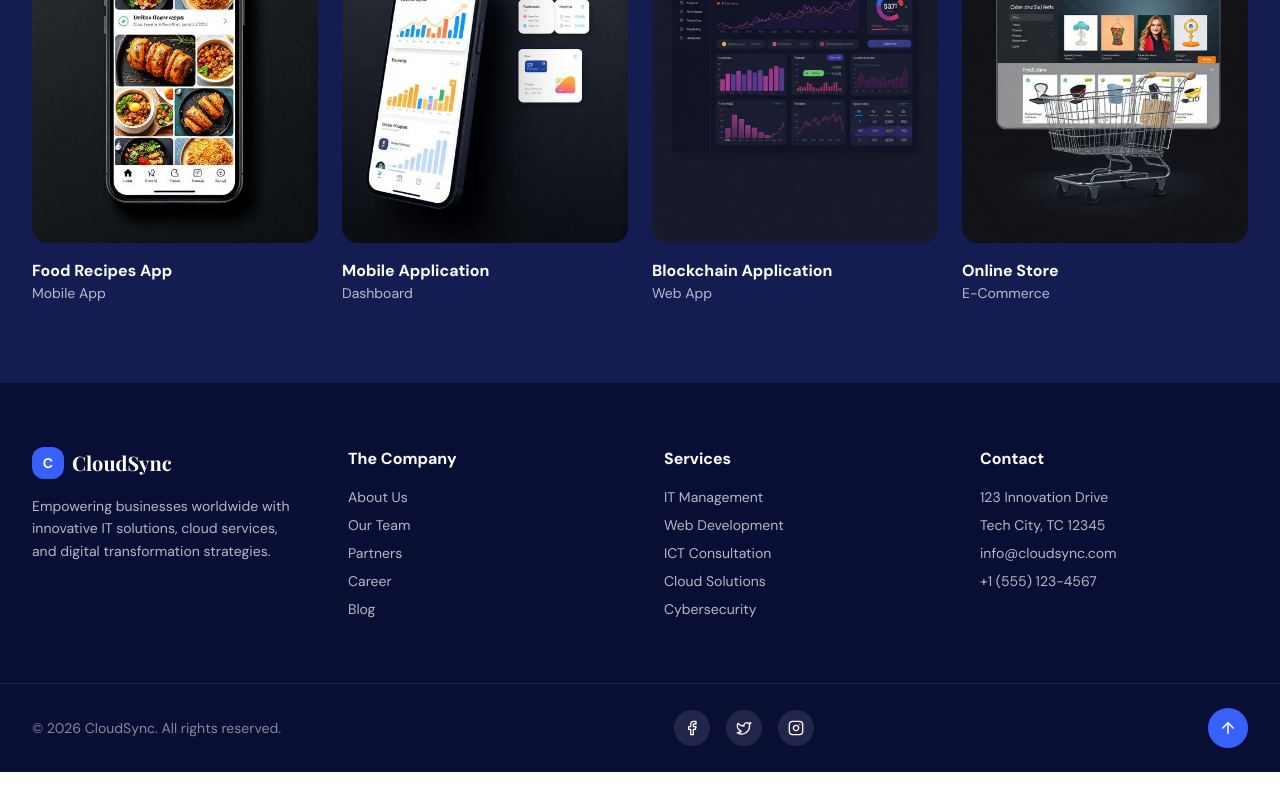
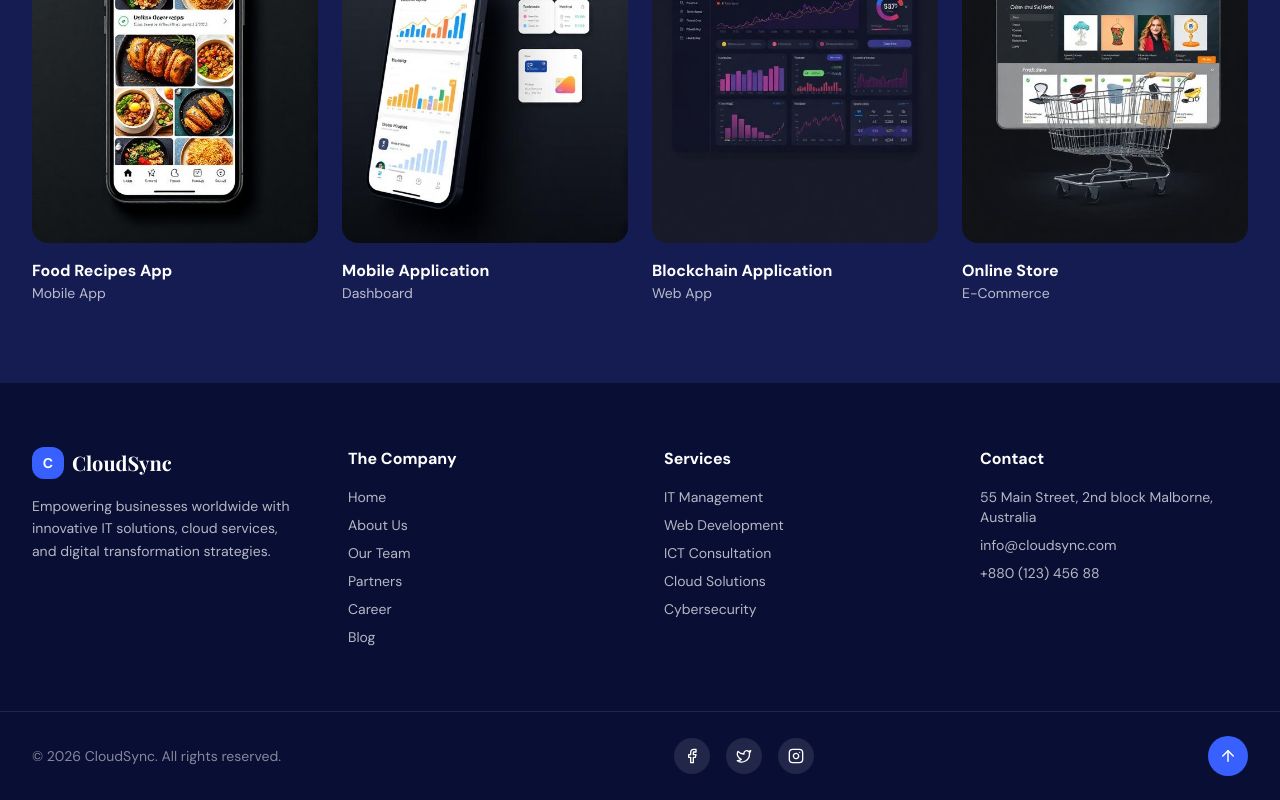
Before and after one commit to uzo-JUN/Cloudsync-Expert-Ict-Solutions, a React (Vite) app: page / in a window 1280 px wide. Shown: the part 5371-6171 px from the top of the page. Before the commit the page ends 6143 px from the top, so only its background shows below. Built offline with nearby package versions, Linux system fonts and the light colour scheme; the HTML template or start-up script is replaced by a standard one.

Commit message:
new code

```diff
--- a/src/components/Footer.tsx
+++ b/src/components/Footer.tsx
@@ -20,7 +20,7 @@ const Footer = () => {
           <div>
             <h4 className="font-bold mb-4 font-sans">The Company</h4>
             <ul className="space-y-2 text-sm opacity-70">
-              {["About Us", "Our Team", "Partners", "Career", "Blog"].map((l) => (
+              {["Home","About Us", "Our Team", "Partners", "Career", "Blog"].map((l) => (
                 <li key={l}><button className="hover:opacity-100 transition-opacity">{l}</button></li>
               ))}
             </ul>
@@ -38,10 +38,9 @@ const Footer = () => {
           <div>
             <h4 className="font-bold mb-4 font-sans">Contact</h4>
             <ul className="space-y-2 text-sm opacity-70">
-              <li>123 Innovation Drive</li>
-              <li>Tech City, TC 12345</li>
+              <li>55 Main Street, 2nd block Malborne, Australia</li>
               <li>info@cloudsync.com</li>
-              <li>+1 (555) 123-4567</li>
+              <li>+880 (123) 456 88</li>
             </ul>
           </div>
         </div>
```
